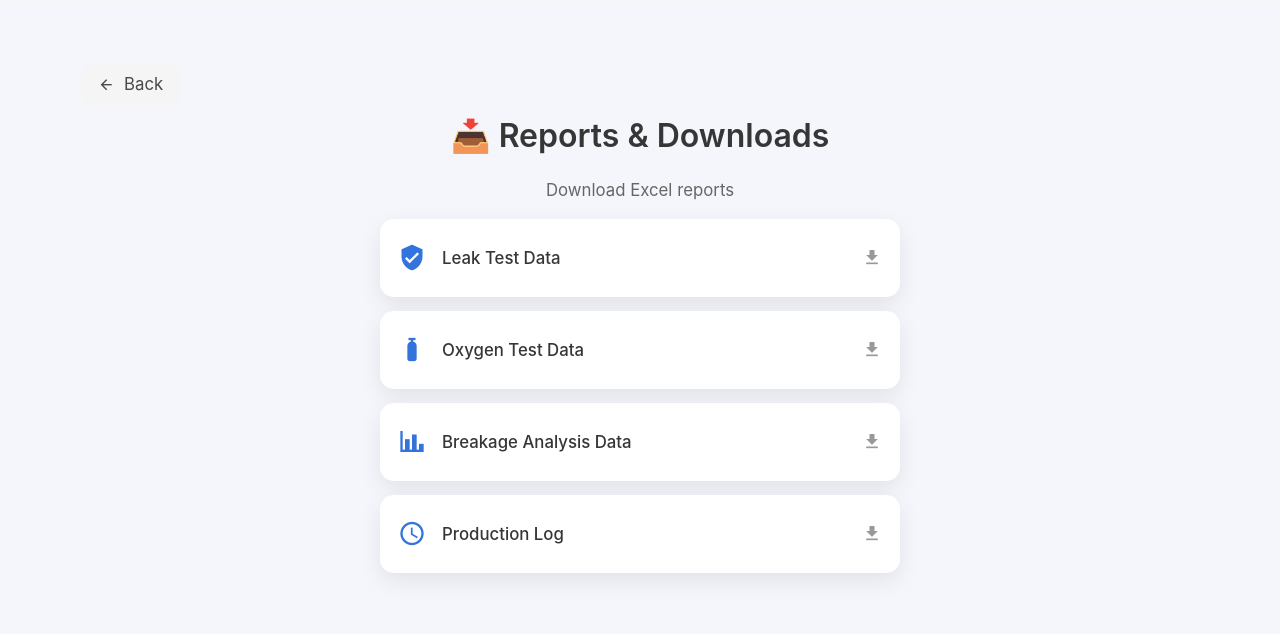
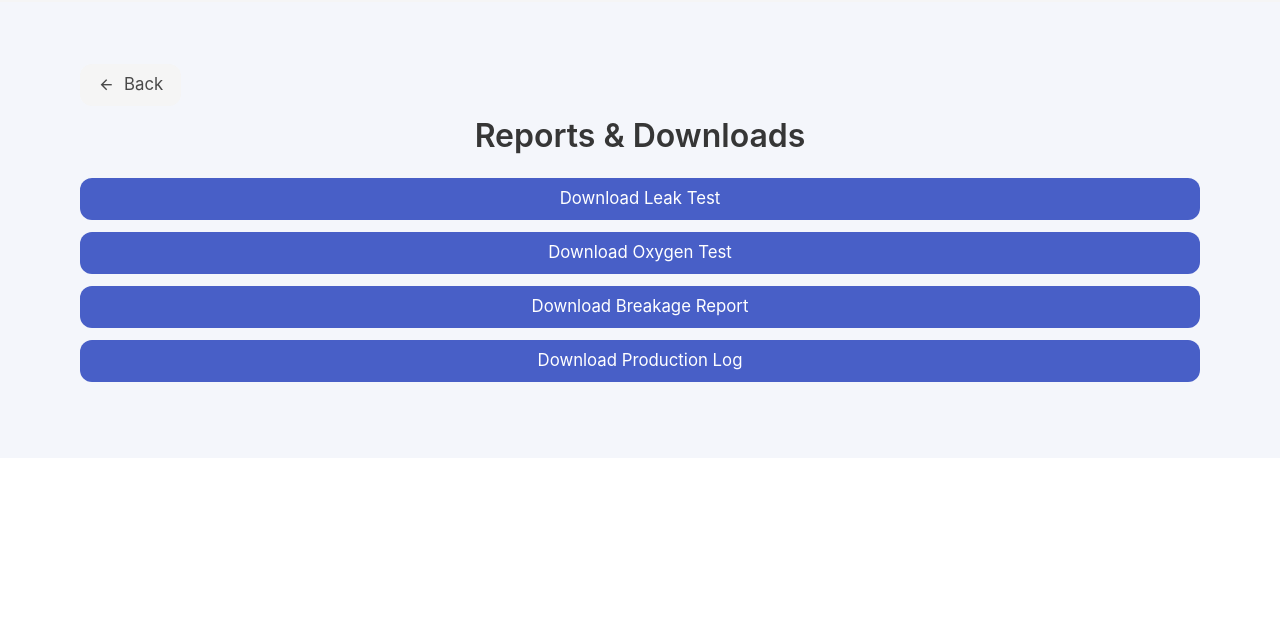
Before and after one commit to KingKai31/beyond_snack_portal, a Flask app: template templates/reports.html in a window 1280 px wide. Shown: the part 76-710 px from the top of the page. Run offline with Flask 3, Linux system fonts and the light colour scheme; the template is opened without the code that fills it, so the values that code supplies are empty; some libraries are stand-ins or nearby versions.

Commit message:
Update reports.html

```diff
--- a/templates/reports.html
+++ b/templates/reports.html
@@ -1,83 +1,22 @@
 {% extends "base.html" %}
 {% block content %}
 
-<style>
-  .reports-container {
-    max-width: 520px;
-    margin: auto;
-    display: flex;
-    flex-direction: column;
-    gap: 14px;
-  }
+<h1 class="title has-text-centered">Reports & Downloads</h1>
 
-  .report-card {
-    display: flex;
-    align-items: center;
-    gap: 16px;
-    padding: 18px;
-    background: #ffffff;
-    border-radius: 14px;
-    box-shadow: 0 8px 22px rgba(0,0,0,0.08);
-    text-decoration: none;
-    color: #363636;
-    font-size: 1.05rem;
-    font-weight: 500;
-  }
+<a href="{{ url_for('export_leak') }}" class="button is-link is-fullwidth mb-3">
+  Download Leak Test
+</a>
 
-  .report-card:hover {
-    background: #f0f4ff;
-  }
+<a href="{{ url_for('export_oxygen') }}" class="button is-link is-fullwidth mb-3">
+  Download Oxygen Test
+</a>
 
-  .report-icon {
-    font-size: 28px;
-    color: #3273dc;
-  }
+<a href="{{ url_for('export_breakage') }}" class="button is-link is-fullwidth mb-3">
+  Download Breakage Report
+</a>
 
-  .report-text {
-    flex-grow: 1;
-  }
-
-  .report-arrow {
-    font-size: 20px;
-    color: #999;
-  }
-</style>
-
-<h1 class="title has-text-centered">📥 Reports & Downloads</h1>
-<p class="has-text-centered mb-4" style="color:#666;">
-  Download Excel reports
-</p>
-
-<div class="reports-container">
-
-  <!-- LEAK -->
-  <a href="/export/leak_tests" class="report-card">
-    <span class="mdi mdi-shield-check report-icon"></span>
-    <span class="report-text">Leak Test Data</span>
-    <span class="mdi mdi-download report-arrow"></span>
-  </a>
-
-  <!-- OXYGEN -->
-  <a href="/export/oxygen_tests" class="report-card">
-    <span class="mdi mdi-gas-cylinder report-icon"></span>
-    <span class="report-text">Oxygen Test Data</span>
-    <span class="mdi mdi-download report-arrow"></span>
-  </a>
-
-  <!-- BREAKAGE -->
-  <a href="/export/breakage" class="report-card">
-    <span class="mdi mdi-chart-bar report-icon"></span>
-    <span class="report-text">Breakage Analysis Data</span>
-    <span class="mdi mdi-download report-arrow"></span>
-  </a>
-
-  <!-- PRODUCTION LOG -->
-  <a href="/export/production_log" class="report-card">
-    <span class="mdi mdi-clock-outline report-icon"></span>
-    <span class="report-text">Production Log</span>
-    <span class="mdi mdi-download report-arrow"></span>
-  </a>
-
-</div>
+<a href="{{ url_for('export_log') }}" class="button is-link is-fullwidth mb-3">
+  Download Production Log
+</a>
 
 {% endblock %}
```
